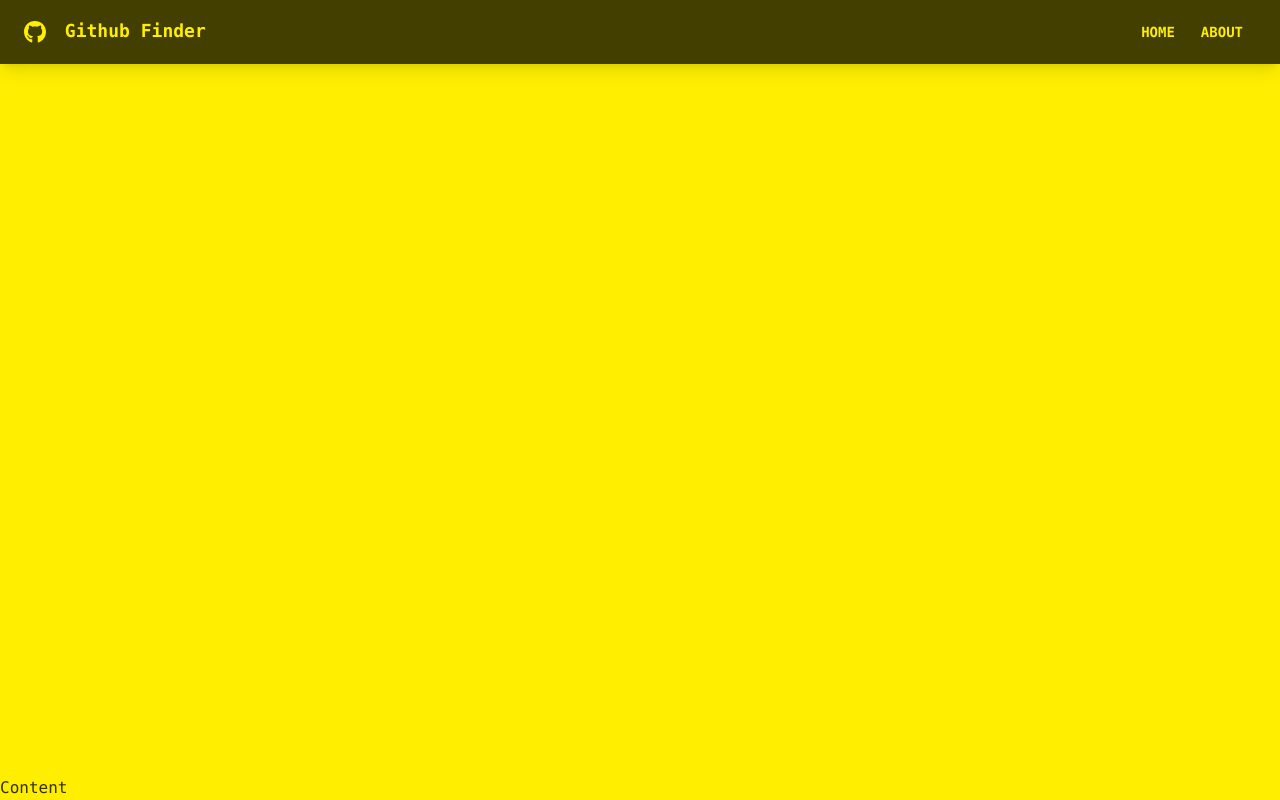
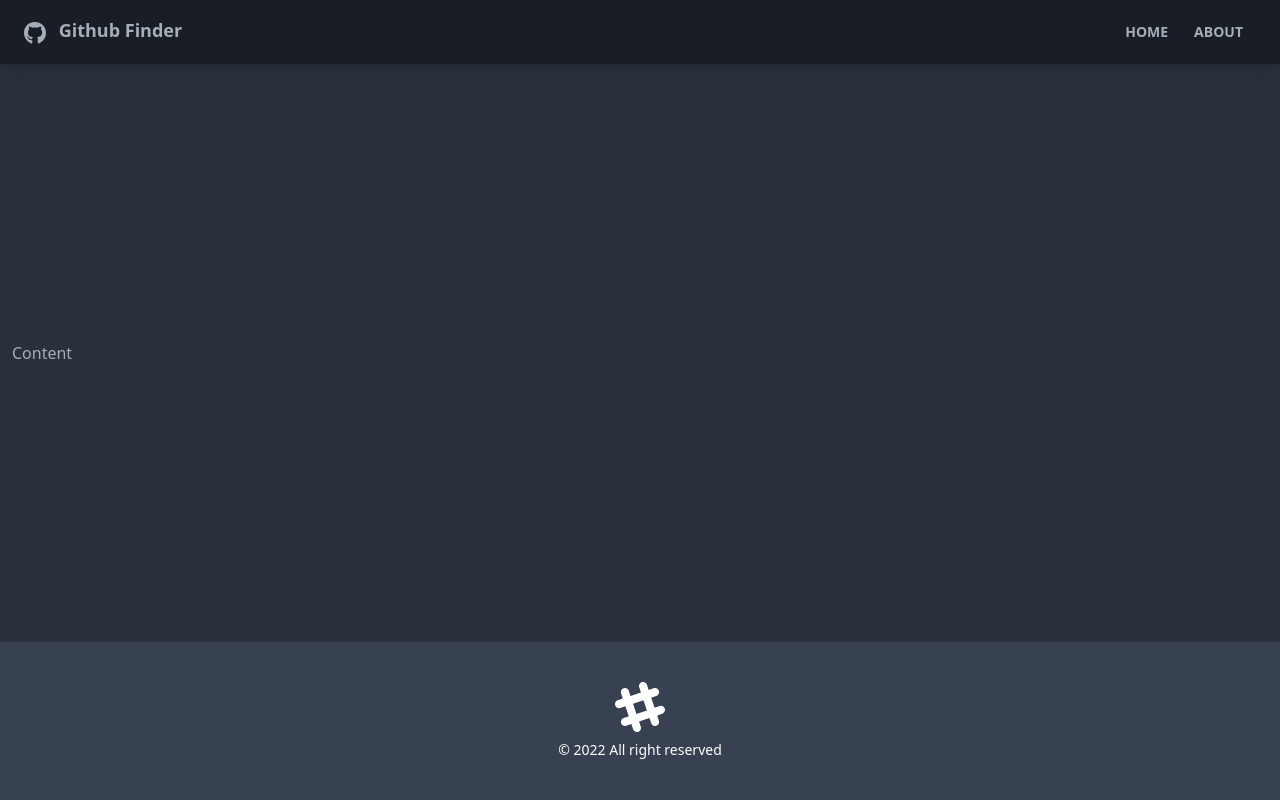
Before and after one commit to Novailoveyou/u-tm-react-github-finder, a React (Create React App) app: page / in a window 1280 px wide. Built offline with nearby package versions, Linux system fonts and the light colour scheme.

Commit message:
Footer component

```diff
--- a/src/App.js
+++ b/src/App.js
@@ -1,12 +1,14 @@
 import { BrowserRouter as Router, Route, Link } from 'react-router-dom'
 import Navbar from './components/layout/Navbar'
+import Footer from './components/layout/Footer'
 
 const App = () => {
   return (
     <Router>
       <div className='flex flex-col justify-between h-screen'>
         <Navbar />
-        <main>Content</main>
+        <main className='container mx-auto px-3 pb-12'>Content</main>
+        <Footer />
       </div>
     </Router>
   )
--- /dev/null
+++ b/src/components/layout/Footer.jsx
@@ -0,0 +1,23 @@
+const Footer = () => {
+  const footerYear = new Date().getFullYear()
+
+  return (
+    <footer className='footer p-10 bg-gray-700 text-primary-content footer-center'>
+      <div>
+        <svg
+          width='50'
+          height='50'
+          viewBox='0 0 24 24'
+          xmlns='http://www.w3.org/2000/svg'
+          fillRule='evenodd'
+          clipRule='evenodd'
+          className='inline-block fill-current'>
+          <path d='M22.672 15.226l-2.432.811.841 2.515c.33 1.019-.209 2.127-1.23 2.456-1.15.325-2.148-.321-2.463-1.226l-.84-2.518-5.013 1.677.84 2.517c.391 1.203-.434 2.542-1.831 2.542-.88 0-1.601-.564-1.86-1.314l-.842-2.516-2.431.809c-1.135.328-2.145-.317-2.463-1.229-.329-1.018.211-2.127 1.231-2.456l2.432-.809-1.621-4.823-2.432.808c-1.355.384-2.558-.59-2.558-1.839 0-.817.509-1.582 1.327-1.846l2.433-.809-.842-2.515c-.33-1.02.211-2.129 1.232-2.458 1.02-.329 2.13.209 2.461 1.229l.842 2.515 5.011-1.677-.839-2.517c-.403-1.238.484-2.553 1.843-2.553.819 0 1.585.509 1.85 1.326l.841 2.517 2.431-.81c1.02-.33 2.131.211 2.461 1.229.332 1.018-.21 2.126-1.23 2.456l-2.433.809 1.622 4.823 2.433-.809c1.242-.401 2.557.484 2.557 1.838 0 .819-.51 1.583-1.328 1.847m-8.992-6.428l-5.01 1.675 1.619 4.828 5.011-1.674-1.62-4.829z'></path>
+        </svg>
+        <p>&copy; {footerYear} All right reserved</p>
+      </div>
+    </footer>
+  )
+}
+
+export default Footer
--- a/tailwind.config.js
+++ b/tailwind.config.js
@@ -6,6 +6,6 @@ module.exports = {
   },
   plugins: [require('daisyui')],
   daisyui: {
-    themes: ['cyberpunk']
+    themes: ['dark']
   }
 }
```
